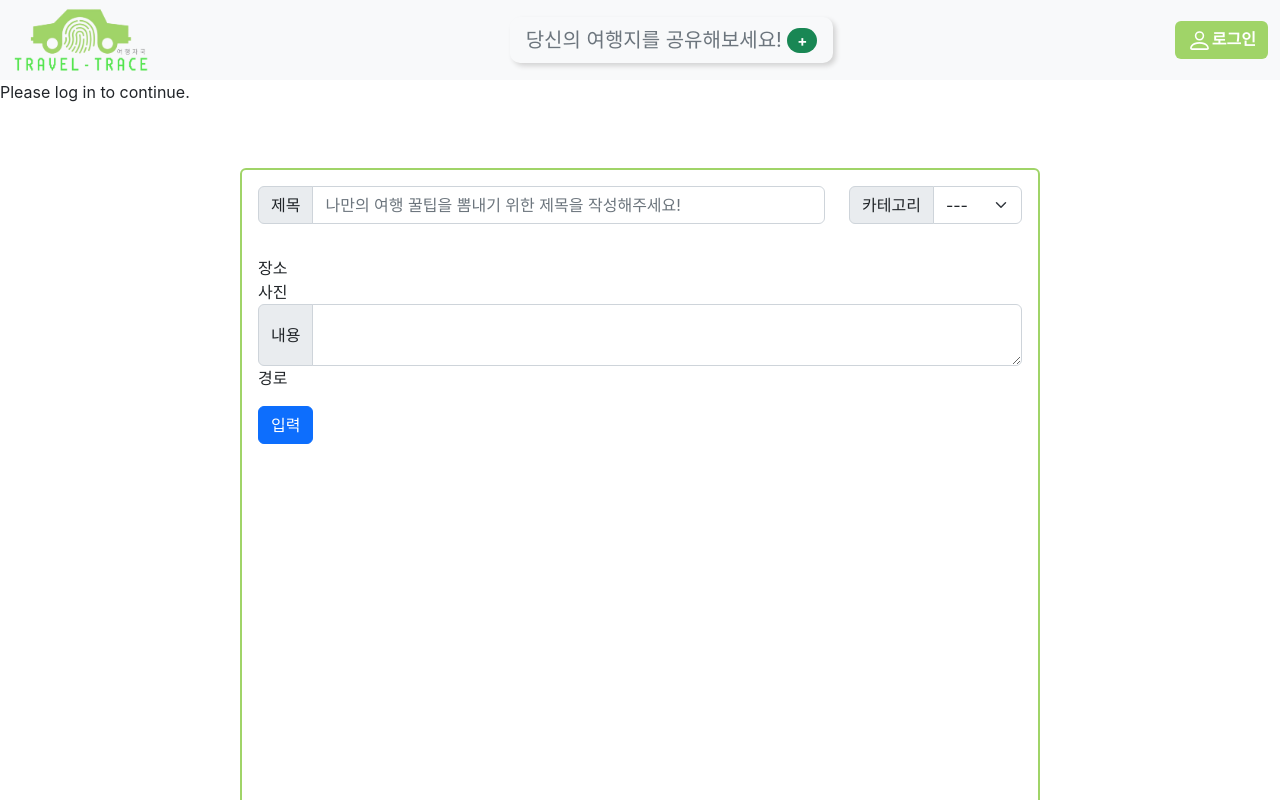
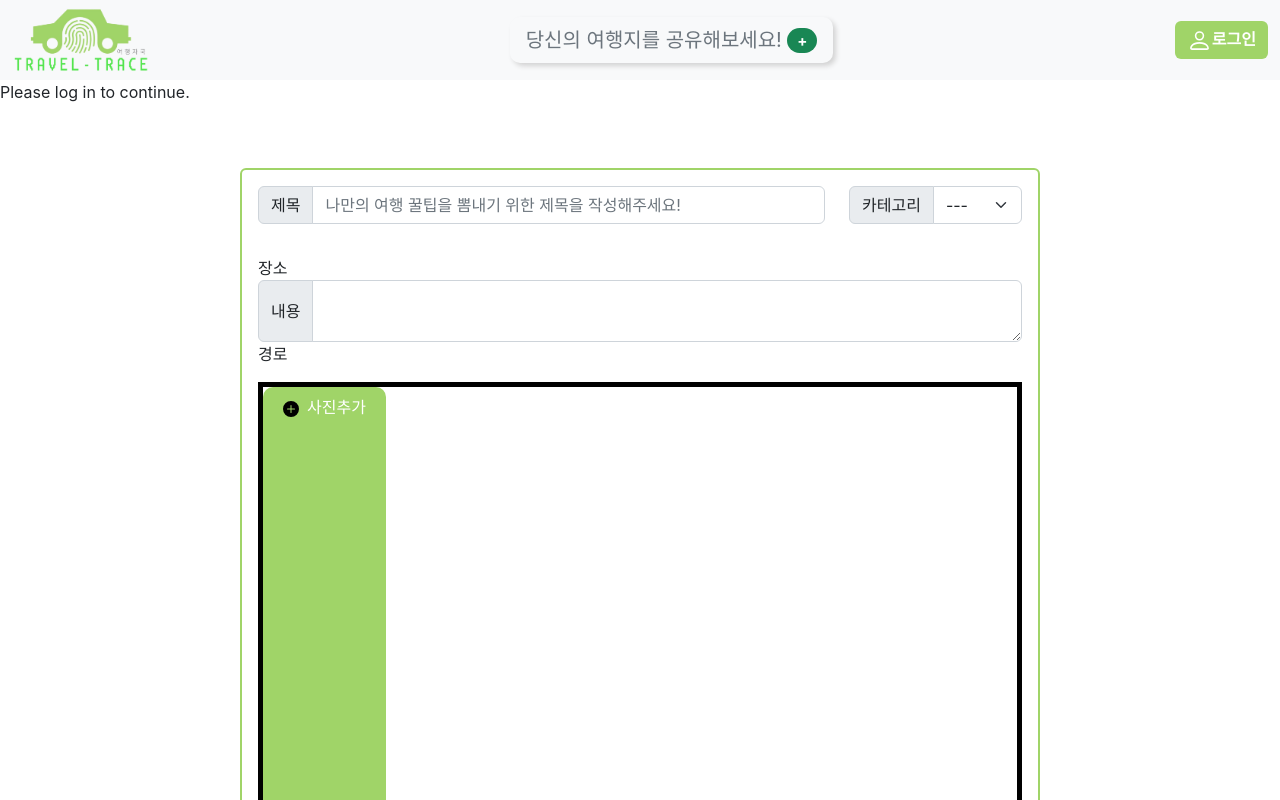
Before and after one commit to Dreamofheaven/travel-trace, a React (Create React App) app in the folder frontend/traveltraceprj/: page /post in a window 1280 px wide. Shown: the top 800 px of the page. Built offline with nearby package versions, Linux system fonts and the light colour scheme.

Commit message:
[UPDATE] posting design

```diff
--- /dev/null
+++ b/frontend/traveltraceprj/src/components/Images.js
@@ -0,0 +1,48 @@
+import React, {useState} from 'react';
+import { PlusCircleFill, X} from 'react-bootstrap-icons'
+import "../styles/Images.css";
+
+function Images() {
+  const [showImages, setShowImages] = useState([]);
+
+  // 이미지 상대경로 저장
+  const handleAddImages = (event) => {
+    console.log(event);
+    const imageLists = event.target.files;
+    let imageUrlLists = [...showImages];
+
+    for (let i = 0; i < imageLists.length; i++) {
+      const currentImageUrl = URL.createObjectURL(imageLists[i]);
+      imageUrlLists.push(currentImageUrl);
+    }
+
+    if (imageUrlLists.length > 10) {
+      imageUrlLists = imageUrlLists.slice(0, 10);
+    }
+
+    setShowImages(imageUrlLists);
+  };
+
+  // x버튼 클릭 시 이미지 삭제
+  const handleDeleteImage = (id) => {
+    setShowImages(showImages.filter((_, index) => index !== id));
+  };
+
+  return (
+    <div className='add_picture'>
+      <label htmlFor="input-file" className='add_btn' type="button" onChange={handleAddImages}>
+        <input type="file" className='add_btn2' id="input-file" multiple />
+        <PlusCircleFill className='text-self-center' fill="black" />
+        <span className='ms-2'>사진추가</span>
+      </label>
+      {/* // 저장해둔 이미지들을 순회하면서 화면에 이미지 출력 */}
+      {showImages.map((image, id) => (
+        <div className='img_container' key={id}>
+          <img src={image} className='trip_img' alt={`${image}-${id}`} />
+          <X className='x_icon' onClick={() => handleDeleteImage(id)} />
+        </div>
+      ))}
+    </div>
+  );
+};
+export default Images;
--- a/frontend/traveltraceprj/src/pages/Post.js
+++ b/frontend/traveltraceprj/src/pages/Post.js
@@ -1,17 +1,29 @@
-// 게시글 작성 페이지
-import React, {useState} from 'react';
+// // 게시글 작성 페이지
+import React, { useState } from 'react';
 import Card from 'react-bootstrap/Card';
-import DatePicker from '../components/DatePicker';
+// import DatePicker from '../components/DatePicker';
 import { Button, Container, Stack, Image, InputGroup, Form, FormGroup, Row, Col } from 'react-bootstrap';
-import { Hearts } from 'react-bootstrap-icons'
+import Images from '../components/Images';
+import { Hearts, Plus, X} from 'react-bootstrap-icons';
 import "../styles/Post.css";
 
 function Post() {
+  const [images, setImages] = useState([]);
+
+  const handleImagesChange = (newImages) => {
+    setImages(newImages);
+  }
+
+  const handleSubmit = (event) => {
+    event.preventDefault();
+    // handle form submission with images data
+  }
+
   return (
     <Container className='d-flex justify-content-center'>
       <Card className='card my-5'>
         <Card.Body>
-          <Form>
+          <Form onSubmit={handleSubmit}>
             <Row className="mb-3">
               <Col xs={9}>
                 <InputGroup className="mb-3">
@@ -38,24 +50,22 @@ function Post() {
               </Col>
             </Row>
             <div>장소</div>
-            <div>사진</div>
+            <div></div>
             <InputGroup>
               <InputGroup.Text>내용</InputGroup.Text>
                 <Form.Control as="textarea" row={3} aria-label="With textarea" />
               </InputGroup>
             <p>경로</p>
+            <Images onChange={handleImagesChange} />
             <Button type="submit">입력</Button>
           </Form>
         </Card.Body>
       </Card>
     </Container>
-
   );
-};
+}
 
 export default Post;
-
-
 // function Post() {
 
 //   const [selectedDate, setSelectedDate] = useState(new Date());
--- /dev/null
+++ b/frontend/traveltraceprj/src/styles/Images.css
@@ -0,0 +1,48 @@
+.add_btn {
+  border: 1;
+  line-height: 2.5;
+  padding: 0 20px;
+  font-size: 1rem;
+  text-align: center;
+  color: #fff;
+  border-radius: 10px;
+  background-color: #A0D468;
+  box-shadow: 1px;
+}
+
+.add_btn2 {
+  border: 1;
+  line-height: 2.5;
+  padding: 0 20px;
+  font-size: 1rem;
+  text-align: center;
+  color: #fff;
+  border-radius: 10px;
+  background-color: #A0D468;
+  box-shadow: 1px;
+  display: none;
+}
+
+.add_picture {
+  height: 500px;
+  border: solid black 5px;
+  display: flex;
+}
+
+.img_container {
+  display: flex;
+  height: 300px;
+  width: 300px;
+  border: solid black 5px;
+}
+
+.trip_img {
+  width:90%;
+  height:90%;
+  object-fit:cover;
+}
+.x_icon {
+  width: 30px;
+  height: 30px;
+  fill: red;
+}
```
Also changed, not shown: frontend/traveltraceprj/src/styles/Post.css (line endings or trailing spaces).
